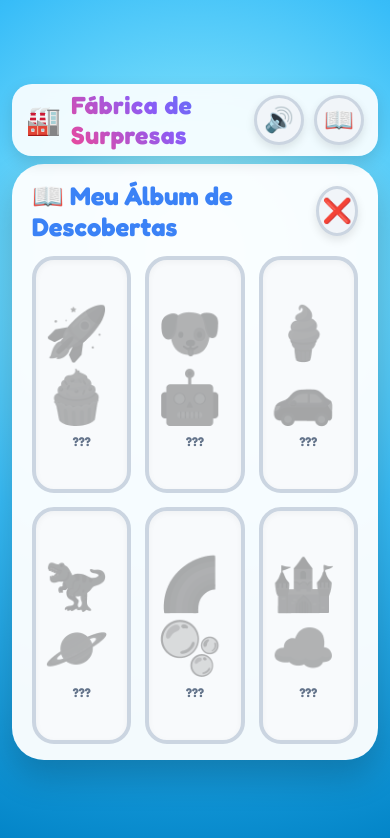
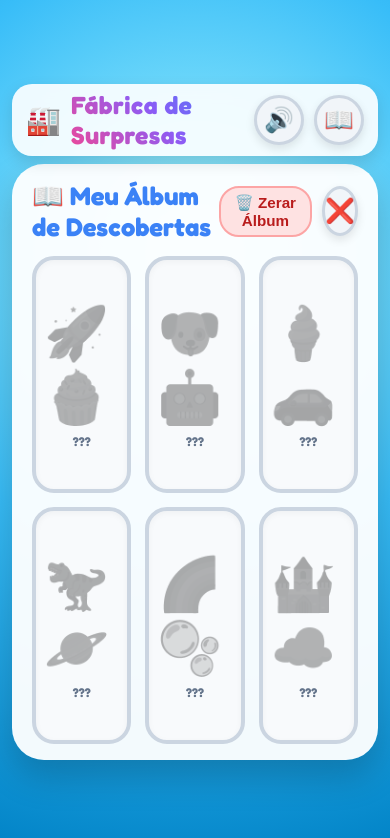
Before and after one commit to fernandesalexandre/jogos-da-giovana, a plain HTML site: page Fabrica-de-Surpresas.html in a window 390 px wide. Both pictures are taken after a click on the button "Álbum". Drawn offline with Linux system fonts and the light colour scheme.

Commit message:
feat(fabrica): adicionar botao e parametro para zerar album e historico para a Gigi

```diff
--- a/Fabrica-de-Surpresas.html
+++ b/Fabrica-de-Surpresas.html
@@ -609,6 +609,28 @@
       align-items: center;
       width: 100%;
       margin-bottom: 14px;
+    }
+
+    .btn-clear-album {
+      background: #fee2e2;
+      color: #b91c1c;
+      border: 2px solid #fca5a5;
+      padding: 6px 14px;
+      border-radius: 20px;
+      font-size: 0.95rem;
+      font-weight: 700;
+      cursor: pointer;
+      display: inline-flex;
+      align-items: center;
+      gap: 6px;
+      transition: all 0.2s;
+    }
+    .btn-clear-album:hover {
+      background: #fecaca;
+      transform: scale(1.05);
+    }
+    .btn-clear-album:active {
+      transform: scale(0.95);
     }
 
     .album-header h2 {
@@ -804,7 +826,10 @@
     <section id="screen-album" class="screen">
       <div class="album-header">
         <h2>📖 Meu Álbum de Descobertas</h2>
-        <button class="btn-icon" onclick="closeAlbum()" title="Fechar">❌</button>
+        <div style="display: flex; gap: 10px; align-items: center;">
+          <button class="btn-clear-album" onclick="resetAlbumProgress()" title="Zerar Álbum e deixar limpo para a Gigi">🗑️ Zerar Álbum</button>
+          <button class="btn-icon" onclick="closeAlbum()" title="Fechar">❌</button>
+        </div>
       </div>
 
       <div class="album-grid" id="album-grid">
@@ -1042,6 +1067,15 @@
       }
     ];
 
+    // Parâmetro de URL para zerar histórico se solicitado: ?limpar ou ?reset
+    try {
+      const urlParams = new URLSearchParams(window.location.search);
+      if (urlParams.has('limpar') || urlParams.has('reset') || urlParams.has('zerar')) {
+        localStorage.removeItem("fabrica_surpresas_album");
+        window.history.replaceState({}, document.title, window.location.pathname);
+      }
+    } catch(e) {}
+
     // Coleção salva no navegador
     let unlockedCreations = JSON.parse(localStorage.getItem("fabrica_surpresas_album") || "[]");
 
@@ -1479,6 +1513,18 @@
       speak("Veja só todas as suas criações mágicas!");
     }
 
+    function resetAlbumProgress() {
+      if (confirm("Quer deixar o Álbum novinho em folha para a Gigi começar do zero?")) {
+        playPop();
+        try {
+          localStorage.removeItem("fabrica_surpresas_album");
+        } catch(e) {}
+        unlockedCreations = [];
+        renderAlbumGrid();
+        speak("Álbum limpinho e zerado para a Gigi!");
+      }
+    }
+
     function closeAlbum() {
       document.querySelectorAll('.screen').forEach(s => s.classList.remove('active'));
       document.getElementById('screen-machine').classList.add('active');
```
Also changed, not shown: As-Aventuras-da-Lia-v0.3.html (+8 -1 lines), index.html (+8 -1 lines).
